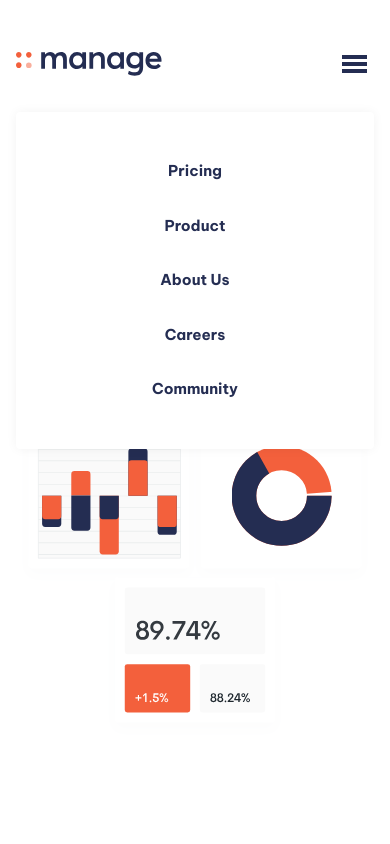
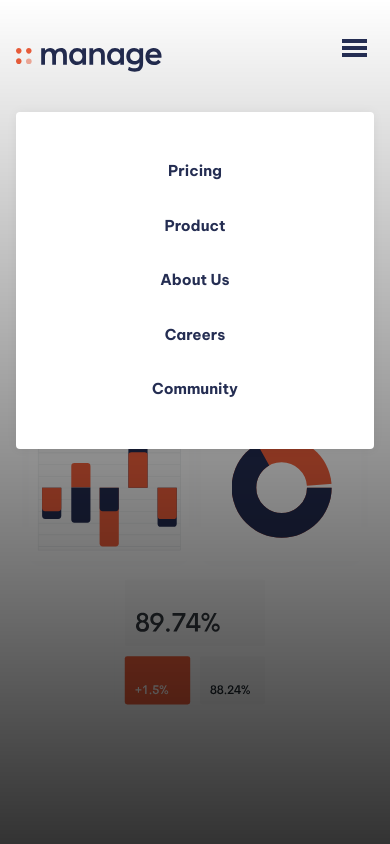
Before and after one commit to parveen232/fem-manage-landing-page, a plain HTML site: page index.html in a window 390 px wide. Both pictures are taken after a click on the button "Menu". Shown: the top 844 px of the page. Drawn offline with Linux system fonts and the light colour scheme.

Commit message:
overlay, nav on small screen

```diff
--- a/app.css
+++ b/app.css
@@ -290,7 +290,7 @@
 /* navigation */
 
 .primary-header {
-    margin-top: var(--size-700);
+    padding-top: var(--size-700);
 }
 
 .nav-wrapper {
@@ -311,7 +311,7 @@
     .primary-navigation {
         display: none;
 
-        position: absolute;
+        position: fixed;
         padding: var(--size-700);
         inset: 7rem var(--size-400) auto;
         background: var(--clr-neutral-100);
@@ -319,13 +319,12 @@
         box-shadow: 0 0 0.75em rgba(0, 0, 0, 0.05);
     }
 
-    /* .primary-navigation::after {
+    .primary-header[data-overlay]::before {
         content: '';
         position: fixed;
-        z-index: -1;
         inset: 0;
-        background-image: linear-gradient(red, blue);
-    } */
+        background-image: linear-gradient(rgba(0 0 0 / 0), rgba(0 0 0 / 0.8));
+    }
 
     .nav-list {
         display: grid;
@@ -351,6 +350,9 @@
 
     .mobile-nav-toggle {
         display: block;
+        position: fixed;
+        top: var(--size-600);
+        right: var(--size-400);
         cursor: pointer;
         background: transparent;
         border: 0;
--- a/app.js
+++ b/app.js
@@ -1,3 +1,4 @@
+const primaryHeader = document.querySelector('.primary-header');
 const navToggle = document.querySelector('.mobile-nav-toggle');
 const primaryNav = document.querySelector('.primary-navigation');
 
@@ -8,4 +9,5 @@
         ? navToggle.setAttribute('aria-expanded', false)
         : navToggle.setAttribute('aria-expanded', true)
     primaryNav.toggleAttribute('data-visible');
+    primaryHeader.toggleAttribute('data-overlay');
 })
```
